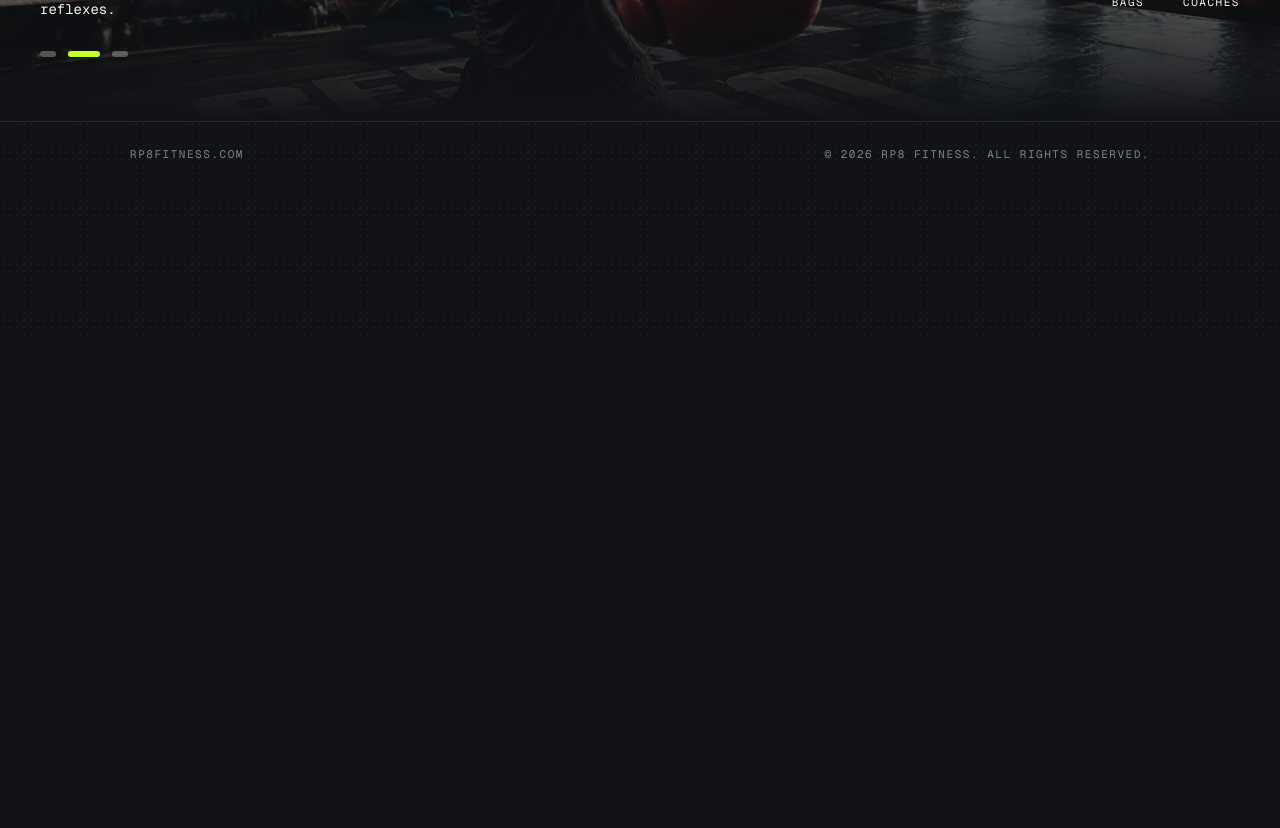
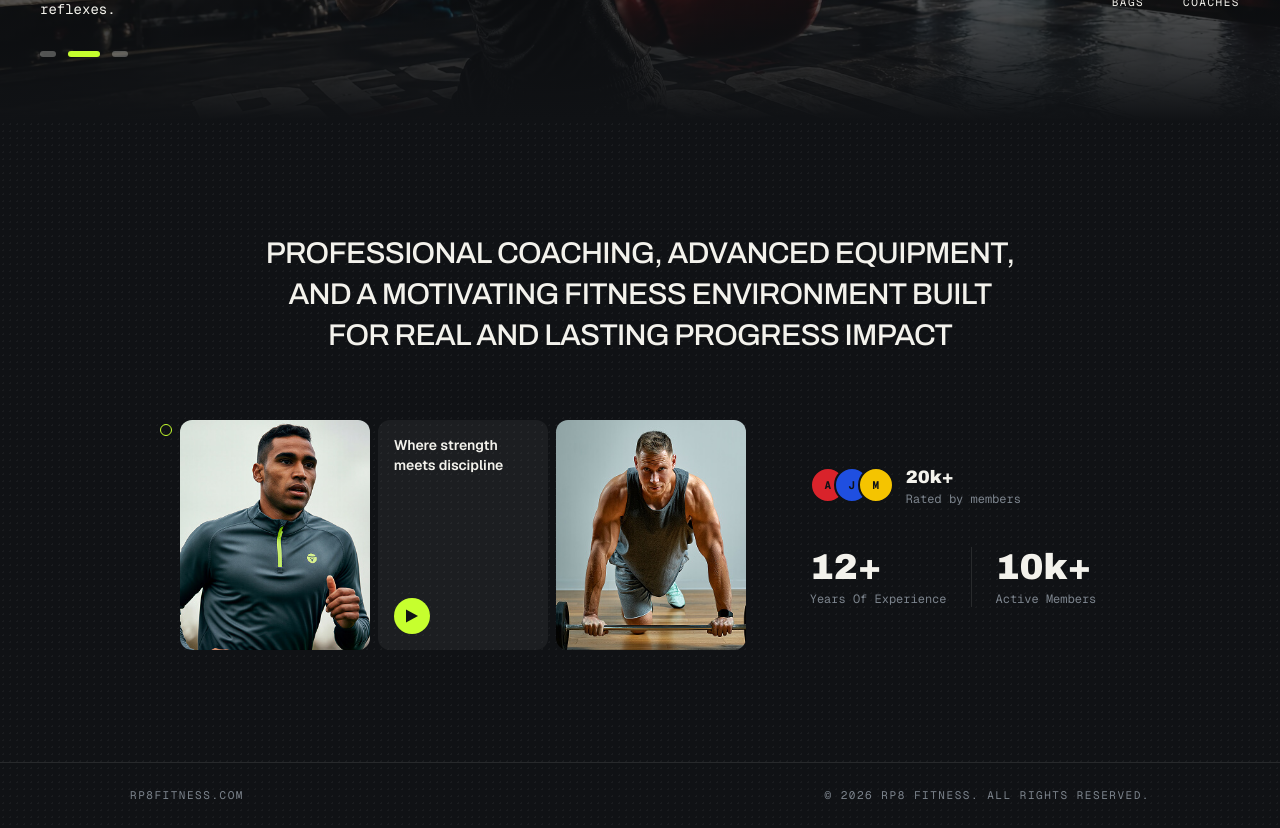
Before and after one commit to FenebrisWeb/rp8fitness, a Next.js app: page / in a window 1280 px wide. Shown: the part 460-1288 px from the top of the page. Before the commit the page ends 800 px from the top, so only its background shows below. Built offline with nearby package versions, Linux system fonts and the light colour scheme.

Commit message:
Add AboutSection component with content and animations; update Counter for in-view animation; add global no-scrollbar styles; include new AboutContent types and images

```diff
--- /dev/null
+++ b/app/components/home/about-section.tsx
@@ -0,0 +1,142 @@
+"use client";
+
+import Image from "next/image";
+import { motion } from "framer-motion";
+import type { AboutContent } from "@/app/types/about";
+import Counter from "./counter";
+
+const ABOUT_CONTENT: AboutContent = {
+  headline:
+    "Professional coaching, advanced equipment, and a motivating fitness environment built for real and lasting progress impact",
+  cardLabel: "Where strength meets discipline",
+  images: {
+    primary: { src: "/HomePage/about/image-1.jpg", alt: "RP8 Fitness trainer" },
+    secondary: { src: "/HomePage/about/image-2.jpg", alt: "Member training at RP8 Fitness" },
+  },
+  avatars: [
+    { initials: "A", color: "bg-p25" },
+    { initials: "J", color: "bg-p20" },
+    { initials: "M", color: "bg-p15" },
+  ],
+  ratingValue: 20,
+  ratingSuffix: "k+",
+  ratingLabel: "Rated by members",
+  stats: [
+    { value: 12, suffix: "+", label: "Years Of Experience" },
+    { value: 10, suffix: "k+", label: "Active Members" },
+  ],
+};
+
+const fadeUp = {
+  hidden: { opacity: 0, y: 48 },
+  show: { opacity: 1, y: 0 },
+};
+
+export default function AboutSection() {
+  const { headline, cardLabel, images, avatars, ratingValue, ratingSuffix, ratingLabel, stats } =
+    ABOUT_CONTENT;
+
+  return (
+    <motion.section
+      className="relative overflow-hidden py-20 sm:py-28"
+      initial="hidden"
+      whileInView="show"
+      viewport={{ once: true, amount: 0.25 }}
+      variants={fadeUp}
+      transition={{ duration: 0.7, ease: [0.16, 1, 0.3, 1] }}
+    >
+      <div className="mx-auto flex w-full max-w-[1700px] flex-col items-center px-6 text-center sm:px-10">
+        <h2 className="max-w-3xl font-display font-medium uppercase leading-snug tracking-tight text-chalk text-xl sm:text-2xl md:text-3xl">
+          {headline}
+        </h2>
+
+        <div className="mt-12 flex flex-wrap items-center justify-center gap-10 sm:mt-16 lg:flex-nowrap lg:gap-16">
+          {/* Media cluster — a touch-swipeable, snap-scrolling slider on
+              mobile (the three panels are wider than a phone screen
+              combined); a static row from sm up. */}
+          <div className="no-scrollbar -mx-6 flex snap-x snap-mandatory items-stretch gap-2 overflow-x-auto px-6 pb-2 sm:mx-0 sm:snap-none sm:overflow-visible sm:px-0 sm:pb-0">
+            <span
+              aria-hidden
+              className="mt-1 hidden h-3 w-3 flex-none rounded-full border border-lime sm:block"
+            />
+
+            <div className="relative h-[230px] w-[160px] flex-none snap-center overflow-hidden rounded-xl sm:w-[190px]">
+              <Image
+                src={images.primary.src}
+                alt={images.primary.alt}
+                fill
+                sizes="190px"
+                className="object-cover"
+              />
+            </div>
+
+            <div className="flex h-[230px] w-[150px] flex-none snap-center flex-col justify-between rounded-xl bg-white/5 p-4 sm:w-[170px]">
+              <motion.p
+                className="text-left font-sans text-sm font-semibold leading-snug"
+                initial={{ color: "#7c848d" }}
+                whileInView={{ color: "#f3f2ec" }}
+                viewport={{ once: true, amount: 0.6 }}
+                transition={{ duration: 0.6, ease: [0.16, 1, 0.3, 1] }}
+              >
+                {cardLabel}
+              </motion.p>
+              <button
+                type="button"
+                aria-label="Play video"
+                className="flex h-9 w-9 items-center justify-center rounded-full bg-lime text-ink transition-transform hover:scale-105"
+              >
+                <svg width="12" height="14" viewBox="0 0 12 14" fill="currentColor">
+                  <path d="M0 0.5L12 7L0 13.5V0.5Z" />
+                </svg>
+              </button>
+            </div>
+
+            <div className="relative h-[230px] w-[160px] flex-none snap-center overflow-hidden rounded-xl sm:w-[190px]">
+              <Image
+                src={images.secondary.src}
+                alt={images.secondary.alt}
+                fill
+                sizes="190px"
+                className="object-cover"
+              />
+            </div>
+          </div>
+
+          {/* Stats column — vertically centered against the media cluster
+              beside it. */}
+          <div className="flex flex-col items-center justify-center gap-8 sm:flex-row sm:items-center lg:flex-col lg:items-start lg:gap-10">
+            <div className="flex items-center gap-3">
+              <div className="flex -space-x-3">
+                {avatars.map((avatar) => (
+                  <span
+                    key={avatar.initials}
+                    className={`flex h-9 w-9 items-center justify-center rounded-full border-2 border-ink font-mono text-[11px] font-bold text-ink ${avatar.color}`}
+                  >
+                    {avatar.initials}
+                  </span>
+                ))}
+              </div>
+              <div className="text-left">
+                <p className="font-display text-lg font-black text-chalk">
+                  <Counter value={ratingValue} suffix={ratingSuffix} />
+                </p>
+                <p className="font-mono text-xs text-steel">{ratingLabel}</p>
+              </div>
+            </div>
+
+            <div className="flex divide-x divide-white/10">
+              {stats.map((stat) => (
+                <div key={stat.label} className="px-6 text-left first:pl-0">
+                  <p className="font-display text-3xl font-black text-chalk sm:text-4xl">
+                    <Counter value={stat.value} suffix={stat.suffix} />
+                  </p>
+                  <p className="mt-1 font-mono text-xs text-steel">{stat.label}</p>
+                </div>
+              ))}
+            </div>
+          </div>
+        </div>
+      </div>
+    </motion.section>
+  );
+}
--- a/app/components/home/counter.tsx
+++ b/app/components/home/counter.tsx
@@ -1,7 +1,7 @@
 "use client";
 
-import { useEffect } from "react";
-import { animate, useMotionValue, useTransform, motion } from "framer-motion";
+import { useEffect, useRef } from "react";
+import { animate, useMotionValue, useTransform, motion, useInView } from "framer-motion";
 
 interface CounterProps {
   value: number;
@@ -16,16 +16,25 @@ export default function Counter({
   duration = 1.4,
   className,
 }: CounterProps) {
+  const ref = useRef<HTMLSpanElement>(null);
+  // Fire once the counter actually scrolls into view, rather than the
+  // instant the page mounts (most counters start off-screen).
+  const inView = useInView(ref, { once: true, margin: "-10% 0px -10% 0px" });
   const count = useMotionValue(0);
   const rounded = useTransform(count, (latest) => `${Math.round(latest)}${suffix}`);
 
   useEffect(() => {
+    if (!inView) return;
     const controls = animate(count, value, {
       duration,
       ease: [0.16, 1, 0.3, 1],
     });
     return controls.stop;
-  }, [count, value, duration]);
+  }, [inView, count, value, duration]);
 
-  return <motion.span className={className}>{rounded}</motion.span>;
+  return (
+    <motion.span ref={ref} className={className}>
+      {rounded}
+    </motion.span>
+  );
 }
--- a/app/globals.css
+++ b/app/globals.css
@@ -72,3 +72,12 @@ body {
     transform: none;
   }
 }
+
+.no-scrollbar {
+  -ms-overflow-style: none;
+  scrollbar-width: none;
+}
+
+.no-scrollbar::-webkit-scrollbar {
+  display: none;
+}
--- a/app/page.tsx
+++ b/app/page.tsx
@@ -1,9 +1,11 @@
 import HeroSection from "@/app/components/home/hero-section";
+import AboutSection from "@/app/components/home/about-section";
 
 export default function Home() {
   return (
     <>
       <HeroSection />
+      <AboutSection />
     </>
   );
 }
--- /dev/null
+++ b/app/types/about.ts
@@ -0,0 +1,24 @@
+export interface AboutStat {
+  value: number;
+  suffix: string;
+  label: string;
+}
+
+export interface AboutAvatar {
+  initials: string;
+  color: string;
+}
+
+export interface AboutContent {
+  headline: string;
+  cardLabel: string;
+  images: {
+    primary: { src: string; alt: string };
+    secondary: { src: string; alt: string };
+  };
+  avatars: AboutAvatar[];
+  ratingValue: number;
+  ratingSuffix: string;
+  ratingLabel: string;
+  stats: AboutStat[];
+}
```
Also changed, not shown: public/HomePage/about/image-1.jpg (added), public/HomePage/about/image-2.jpg (added).
